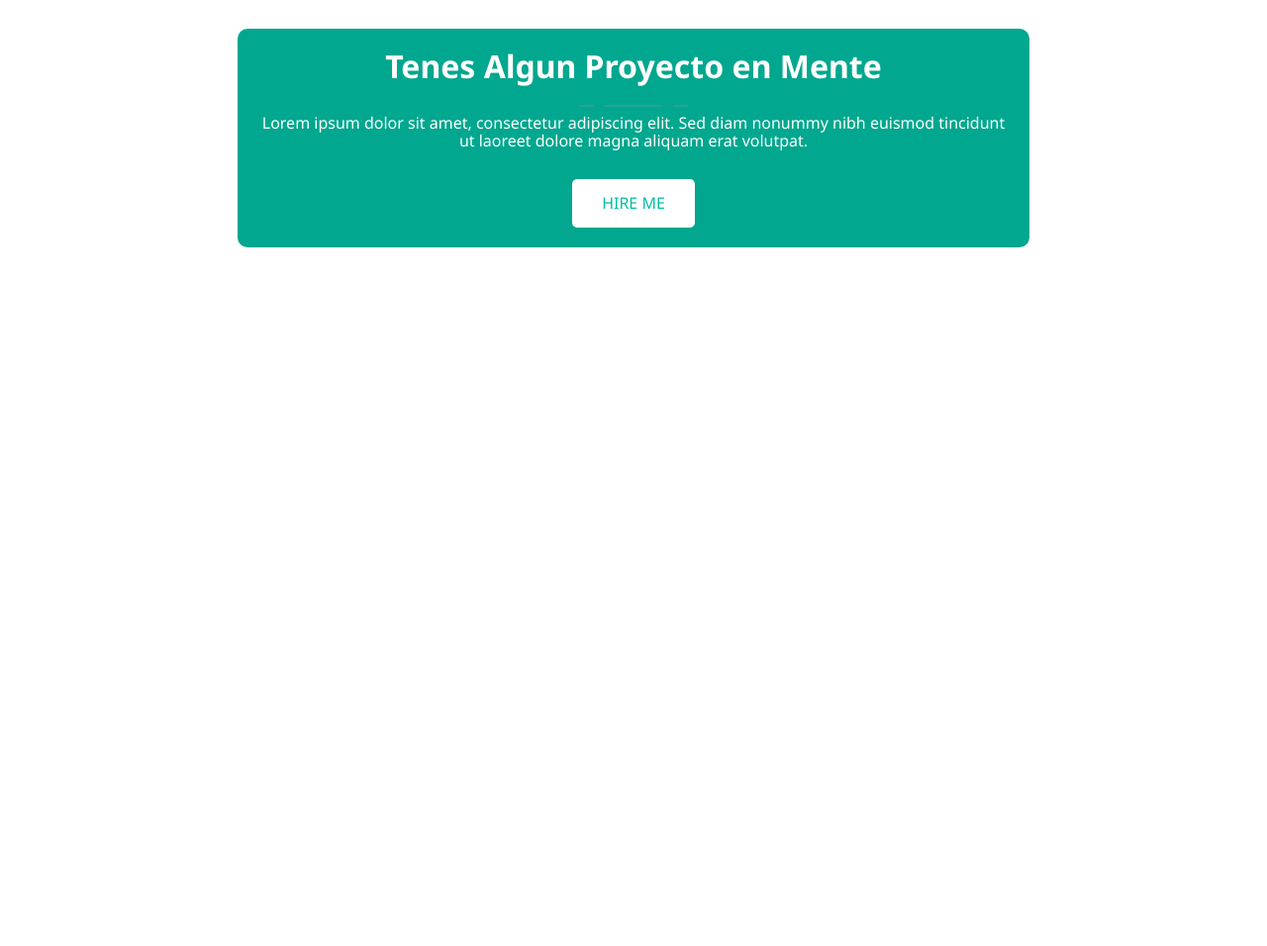
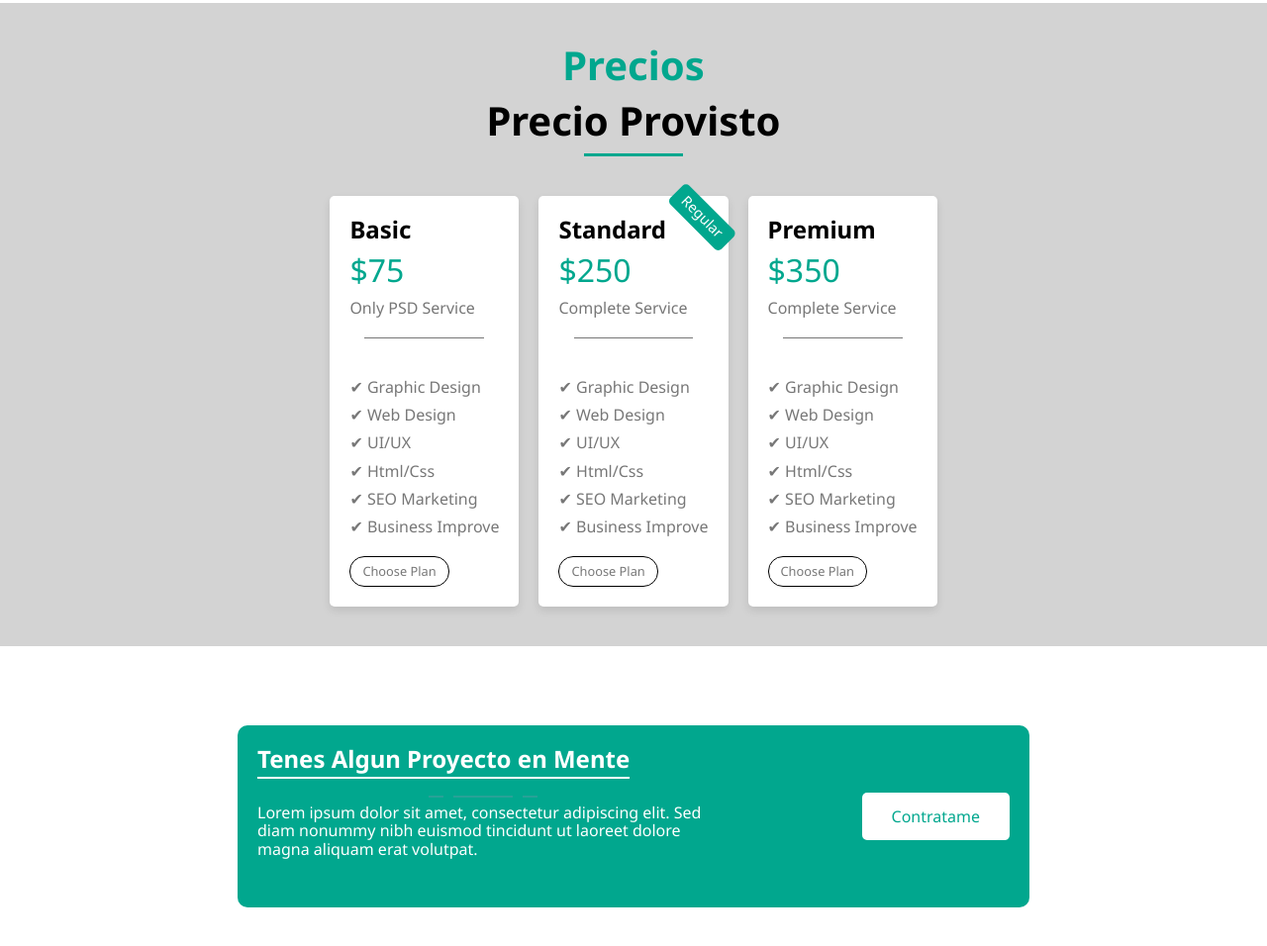
Before and after one commit to juanicamargo2001/TPF-Pagina-Tipo-Portfolio, a plain HTML site: page index.html in a window 1280 px wide. Shown: the part 2637-3593 px from the top of the page at 99% size. Before the commit the page ends 2977 px from the top, so only its background shows below. Drawn offline with nearby package versions, Linux system fonts and the light colour scheme.

Commit message:
portfolio terminado sin responsive

```diff
--- a/css/styles.css
+++ b/css/styles.css
@@ -1,4 +1,4 @@
-* {
+*{
     font-family: Noto Sans, sans-serif;
     margin: 0;
     padding: 0;
@@ -216,7 +216,7 @@ progress::-moz-progress-bar {
     padding-left: 20vw;
     padding-right: 20vw;
     padding-top: 10vh;
-    padding-bottom: 10vh;
+    padding-bottom: 5vh;
     background-color: #ffffff;
     text-align: center;
 }
@@ -314,6 +314,7 @@ progress::-moz-progress-bar {
     padding-left: 20vw;
     padding-right: 20vw;
     padding-top: 10vh;
+    padding-bottom: 5vh;
     background-color: #ffffff;
 }
 
@@ -323,22 +324,30 @@ progress::-moz-progress-bar {
     justify-content: center;
     align-items: center;
 }
+
 .caja-proyecto{
-    width: 25%;
-    height: 300px;
-    padding: 10px;
+    width: 30%;
+    height: auto;
+    padding: 20px;
     margin: 10px;
     background-color: #ffffff;
     color: #141414;
-    border-radius: 5px;
-    font-size: 11px;
+    box-shadow: 0 4px 8px rgba(0, 0, 0, 0.1);
+    transition: transform 0.3s ease, box-shadow 0.3s ease;
+    text-align: left;
+}
+
+.caja-proyecto:hover{
+    transform: translateY(-10px);
+    box-shadow: 0 8px 16px rgba(0, 0, 0, 0.2);
 }
 
 .img-proyecto{
     width: 100%;
     max-height: fit-content;
-    border-radius: 5px;
-    box-shadow: 0px 0px 10px 0px rgba(0,0,0,0.1);
+    border-radius: 10px;
+    box-shadow: 0px 0px 10px 0px rgba(0, 0, 0, 0.1);
+    margin-bottom: 15px;
 }
 
 .header-portfolio{
@@ -362,6 +371,124 @@ progress::-moz-progress-bar {
     cursor: pointer;
 
 }
+.caja-proyecto p {
+    font-size: 0.9rem;
+    color: #666;
+}
+
+
+/* seccion de precios */
+
+.precios {
+    text-align: center;
+    padding-left: 20vw;
+    padding-right: 20vw;
+    margin-top: 5vh;
+    padding-top: 5vh;
+    padding-bottom: 5vh;
+    background-color: lightgrey
+}
+
+.precios-titulo {
+    font-size: 2.5em;
+    margin-bottom: 10px;
+}
+
+.precios-linea {
+    width: 100px;
+    height: 3px;
+    background-color: #01a78e;
+    margin: 0 auto 40px;
+}
+
+.planes {
+    display: flex;
+    justify-content: center;
+    gap: 20px;
+    flex-wrap: wrap;
+}
+
+.plan {
+    background-color: white;
+    border-radius: 5px;
+    padding: 20px;
+    box-shadow: 0 4px 8px rgba(0, 0, 0, 0.1);
+    max-width: 300px;
+    text-align: left;
+    position: relative;
+    transition: border 0.2s;
+}
+
+.plan:hover{
+    border: 2px solid #01a78e;
+
+}
+
+
+.plan-titulo {
+    font-size: 1.5em;
+    margin-bottom: 10px;
+}
+
+.plan-precio {
+    font-size: 2em;
+    color: #01a78e;
+    margin-bottom: 10px;
+}
+
+.plan-descripcion {
+    font-size: 1em;
+    color: #777;
+    margin-bottom: 20px;
+}
+
+.plan-descripcion-linea{
+    width: 80%;
+    height: 1px;
+    background-color: #777;
+    margin: 0 auto 40px;
+}
+
+.plan-caracteristicas {
+    list-style: none;
+    padding: 0;
+    margin-bottom: 20px;
+    color: #777;
+}
+
+.plan-caracteristicas li {
+    margin-bottom: 10px;
+}
+
+.plan-boton {
+    background-color: #ffffff;
+    color: #777;
+    border: 0.5px solid black;
+    padding: 7px 12px;
+    font-size: 0.8em;
+    border-radius: 15px;
+    cursor: pointer;
+    transition: background-color 0.3s, transform 0.2s ease;
+}
+
+.plan-boton:hover {
+    background-color: #018f78;
+    border: none;
+    transform: scale(1.05);
+    color:#ffffff
+}
+
+.plan-etiqueta {
+    position: absolute;
+    top: 8px;
+    right: -10px;
+    background-color: #01a78e;
+    color: white;
+    padding: 5px 10px;
+    border-radius: 5px;
+    font-size: 0.9em;
+    transform: rotate(45deg);
+}
 
 
 /* seccion contacto */
@@ -370,9 +497,9 @@ footer{
     display: flex;
     justify-content: center;
     align-items: center;
-    height: 10vh;
+    height: 100%;
     margin-bottom: 20vh;
-    margin-top: 20vh;
+    margin-top: 10vh;
 }
 
 .footer-contenido{
@@ -380,14 +507,24 @@ footer{
     padding: 20px;
     border-radius: 10px;
     max-width: 800px;
-    text-align: center;
-    color:white;
+    display: flex;
+    justify-content: space-between;
+    align-items: center;
+    color: white;
 
 }
 
+.texto {
+    text-align: left;
+    max-width: 60%;
+}
+
 .footer-title {
-    font-size: 2em;
-    margin-bottom: 20px;
+    font-size: 1.5em;
+    margin-bottom: 10px;
+    border-bottom: 2px solid white;
+    display: inline-block;
+    padding-bottom: 5px;
 }
 
 .footer-text {
@@ -395,18 +532,31 @@ footer{
     margin-bottom: 30px;
 }
 
+.footer-text {
+    font-size: 1em;
+    margin-bottom: 30px;
+}
+
+.boton {
+    display: flex;
+    align-items: center;
+}
+
 .footer-button {
     background-color: white;
-    color: #00bfa5;
+    color: #01a78e;
     border: none;
     padding: 15px 30px;
     font-size: 1em;
     border-radius: 5px;
     cursor: pointer;
-    transition: background-color 0.3s, color 0.3s;
+    transition: transform 0.2s ease;
 }
 
 .footer-button:hover {
-    background-color: 00bfa5;
-    color: white;
+    transform: scale(1.05);
 }
+
+.footer-button:active {
+    transform: scale(0.98);
+}
--- a/index.html
+++ b/index.html
@@ -22,7 +22,7 @@
                 <a href="#sobre-mi">Sobre mi</a>
                 <a href="#servicios">Servicios</a>
                 <a href="#portfolio">Portfolio</a>
-                <a href="#">Precios</a>
+                <a href="#precios">Precios</a>
                 <a href="#contacto">Contacto</a>
             </nav>
         </section>
@@ -93,30 +93,31 @@
                     <p>Lorem, ipsum dolor sit amet consectetur adipisicing elit. Eligendi omnis perferendis delectus eius similique modi vero ullam a.</p>
                 </div>
                 <div class="caja-servicio">
-                    <i class="bi bi-laptop icono-servicio"></i>
-                    <h3>Web Design</h3>
+                    <i class="bi bi-filetype-html icono-servicio"></i>
+                    <h3>HTML</h3>
                     <p>Lorem, ipsum dolor sit amet consectetur adipisicing elit. Eligendi omnis perferendis delectus eius similique modi vero ullam a.</p>
                 </div>
                 <div class="caja-servicio">
-                    <i class="bi bi-laptop icono-servicio"></i>
-                    <h3>Web Design</h3>
+                    <i class="bi bi-filetype-css icono-servicio"></i>
+                    <h3>CSS</h3>
                     <p>Lorem, ipsum dolor sit amet consectetur adipisicing elit. Eligendi omnis perferendis delectus eius similique modi vero ullam a.</p>
                 </div>
                 <div class="caja-servicio">
-                    <i class="bi bi-laptop icono-servicio"></i>
-                    <h3>Web Design</h3>
+                    <i class="bi bi-bootstrap icono-servicio"></i>
+                    <h3>Bootstrap</h3>
                     <p>Lorem, ipsum dolor sit amet consectetur adipisicing elit. Eligendi omnis perferendis delectus eius similique modi vero ullam a.</p>
                 </div>
                 <div class="caja-servicio">
-                    <i class="bi bi-laptop icono-servicio"></i>
-                    <h3>Web Design</h3>
+                    <i class="bi bi-github icono-servicio"></i>
+                    <h3>GitHub</h3>
                     <p>Lorem, ipsum dolor sit amet consectetur adipisicing elit. Eligendi omnis perferendis delectus eius similique modi vero ullam a.</p>
                 </div>
                 <div class="caja-servicio">
-                    <i class="bi bi-laptop icono-servicio"></i>
-                    <h3>Web Design</h3>
+                    <i class="bi bi-laptopbi bi-filetype-sql icono-servicio"></i>
+                    <h3>SQL</h3>
                     <p>Lorem, ipsum dolor sit amet consectetur adipisicing elit. Eligendi omnis perferendis delectus eius similique modi vero ullam a.</p>
                 </div>
+
             </section>
         </section>
         <!-- Fin del componente servicios -->
@@ -166,15 +167,73 @@
         </section>
         <!-- Fin de portfolio -->
 
+        <!-- Sección de Precios -->
+    <section class="precios" id="precios">
+        <h4 class="precios-titulo verde">Precios</h4>
+        <h2 class="precios-titulo">Precio Provisto</h2>
+        <div class="precios-linea"></div>
+        <div class="planes">
+            <div class="plan">
+                <h3 class="plan-titulo">Basic</h3>
+                <div class="plan-precio">$75</div>
+                <div class="plan-descripcion">Only PSD Service</div>
+                <div class="plan-descripcion-linea"></div>
+                <ul class="plan-caracteristicas">
+                    <li>✔ Graphic Design</li>
+                    <li>✔ Web Design</li>
+                    <li>✔ UI/UX</li>
+                    <li>✔ Html/Css</li>
+                    <li>✔ SEO Marketing</li>
+                    <li>✔ Business Improve</li>
+                </ul>
+                <button class="plan-boton">Choose Plan</button>
+            </div>
+            <div class="plan">
+                <h3 class="plan-titulo">Standard</h3>
+                <div class="plan-precio">$250</div>
+                <div class="plan-descripcion">Complete Service</div>
+                <div class="plan-descripcion-linea"></div>
+                <ul class="plan-caracteristicas">
+                    <li>✔ Graphic Design</li>
+                    <li>✔ Web Design</li>
+                    <li>✔ UI/UX</li>
+                    <li>✔ Html/Css</li>
+                    <li>✔ SEO Marketing</li>
+                    <li>✔ Business Improve</li>
+                </ul>
+                <div class="plan-etiqueta">Regular</div>
+                <button class="plan-boton">Choose Plan</button>
+            </div>
+            <div class="plan">
+                <h3 class="plan-titulo">Premium</h3>
+                <div class="plan-precio">$350</div>
+                <div class="plan-descripcion">Complete Service</div>
+                <div class="plan-descripcion-linea"></div>
+                <ul class="plan-caracteristicas">
+                    <li>✔ Graphic Design</li>
+                    <li>✔ Web Design</li>
+                    <li>✔ UI/UX</li>
+                    <li>✔ Html/Css</li>
+                    <li>✔ SEO Marketing</li>
+                    <li>✔ Business Improve</li>
+                </ul>
+                <button class="plan-boton">Choose Plan</button>
+            </div>
+        </div>
+    </section>
+
     </main>
     <footer>
         <section class="footer-contenido" id="contacto">
-            <section>
+            <section class="texto">
                 <h2 class="footer-title">Tenes Algun Proyecto en Mente</h2>
                 <div class="line"></div>
                 <p class="footer-text">Lorem ipsum dolor sit amet, consectetur adipiscing elit. Sed diam nonummy nibh euismod tincidunt ut laoreet dolore magna aliquam erat volutpat.</p>
             </section>
-            <button class="footer-button">HIRE ME</button>
+            <section class="boton">
+                <button class="footer-button">Contratame</button>
+            </section>
+
         </section>
     </footer>
 </body>
```
